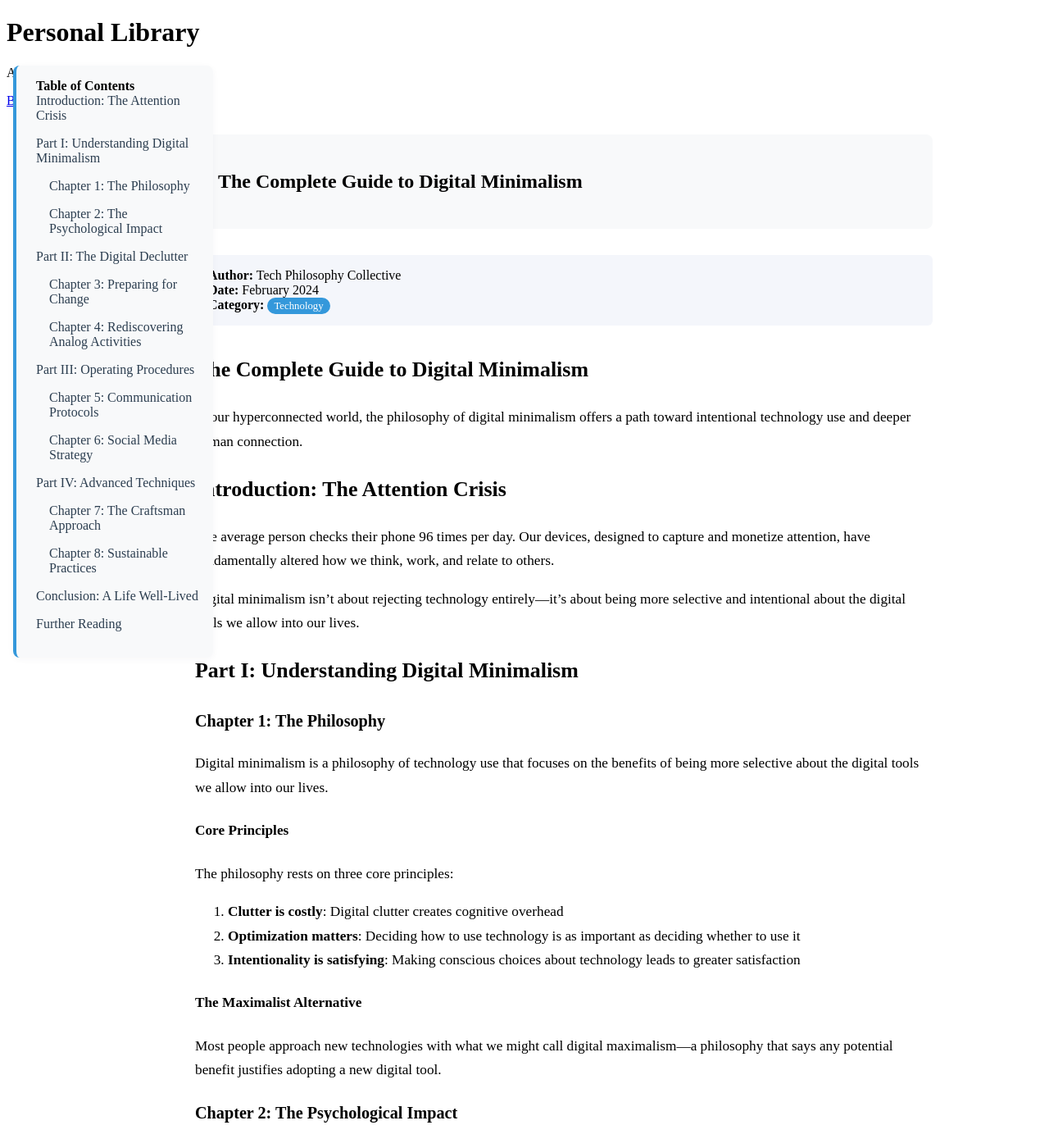
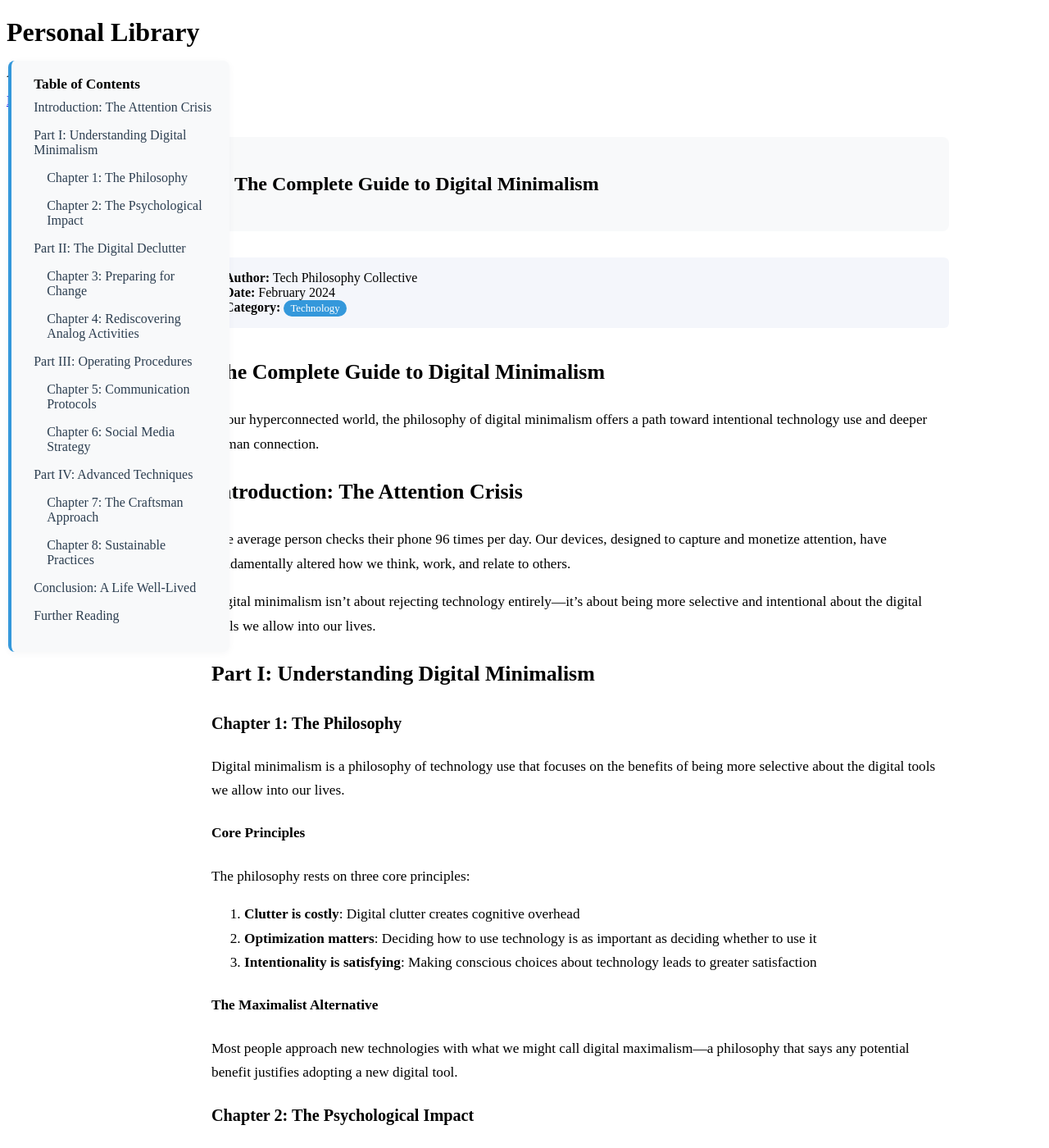
Before and after one commit to merdeki/kutuphane, a Jekyll site: the page built from _texts/example-essay.md, in a window 1280 px wide and 1400 px high. Shown: the whole window at 82% size. Built offline with Jekyll 4.4.1, drawn with Linux system fonts in a browser that asks for light colours.

Commit message:
Update text.html

```diff
--- a/_layouts/text.html
+++ b/_layouts/text.html
@@ -39,19 +39,26 @@
 </main>
 
 <style>
-/* Floating TOC */
+/* Floating TOC for desktop */
 #toc {
   position: fixed;
-  top: 5rem;
-  left: 1rem;
-  width: 200px;
+  top: 4rem;
+  left: 0;
+  width: 220px;
   background: #f8f9fa;
   border-radius: 8px;
   border-left: 4px solid #3498db;
-  padding: 1rem 1rem 1rem 1.5rem;
+  padding: 1.2rem 1.2rem 1.2rem 1.7rem;
   font-size: 1rem;
   z-index: 1000;
   box-shadow: 0 2px 8px rgba(44,62,80,0.04);
+  margin-left: 10px;
+  margin-top: 10px;
+}
+#toc strong {
+  display: block;
+  margin-bottom: .5em;
+  font-size: 1.08em;
 }
 #toc ul {
   list-style: none;
@@ -75,27 +82,10 @@
 
 /* Push main content right so it doesn't hide under TOC */
 .page-content {
-  margin-left: 230px;
+  margin-left: 250px;
   max-width: 900px;
-  padding: 2rem 2rem 2rem 0;
-}
-
-/* Responsive: stack TOC on top for small screens */
-@media (max-width: 900px) {
-  #toc {
-    position: static;
-    width: auto;
-    border-left: none;
-    border-top: 4px solid #3498db;
-    margin-bottom: 1.5rem;
-    box-shadow: none;
-    padding-left: 1rem;
-  }
-  .page-content {
-    margin-left: 0;
-    padding: 1rem;
-    max-width: 100%;
-  }
+  padding: 2.2rem 1.5rem 2.2rem 0;
+  min-width: 0;
 }
 
 .library-intro {
@@ -126,11 +116,11 @@
 }
 .text-navigation {
   display: flex;
+  flex-wrap: wrap;
   gap: 2rem;
   margin-bottom: 2rem;
   font-size: 1rem;
 }
-
 .text-navigation a {
   color: #3498db;
   text-decoration: none;
@@ -138,6 +128,26 @@
 }
 .text-navigation a:hover {
   text-decoration: underline;
+}
+
+/* Responsive: stack TOC on top for small screens */
+@media (max-width: 900px) {
+  #toc {
+    position: static;
+    width: auto;
+    border-left: none;
+    border-top: 4px solid #3498db;
+    margin-left: 0;
+    margin-top: 0;
+    margin-bottom: 1.5rem;
+    box-shadow: none;
+    padding: 1rem 0 0.5rem 1rem;
+  }
+  .page-content {
+    margin-left: 0;
+    padding: 1.1rem;
+    max-width: 100%;
+  }
 }
 </style>
 
```
Lines whose indentation alone changed are shown as unchanged.
